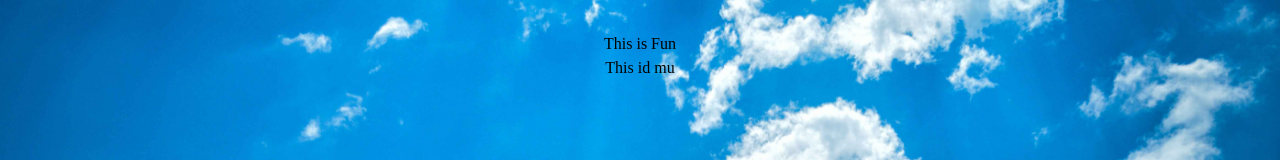
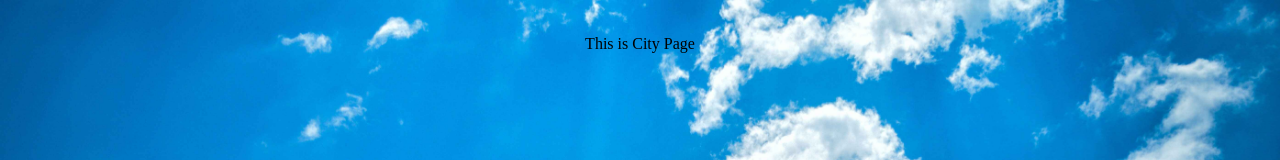
Before and after one commit to Rahulsingh1939/advertalyst-UI, a React (Vite) app in the folder client/: page /1 in a window 1280 px wide. Shown: the top 160 px of the page. Built offline with nearby package versions, Linux system fonts and the light colour scheme.

Commit message:
Caching of City Data Done

```diff
--- a/client/src/Pages/CityPage.jsx
+++ b/client/src/Pages/CityPage.jsx
@@ -27,9 +27,7 @@ const CityPage = () => {
     <>
       <p>{city.name}</p>
       <p>{city.country}</p>
-      <p>This is Fun</p>
-      <p></p>
-      <p>This id mu</p>
+      <p>This is City Page</p>
     </>
   );
 };
```
